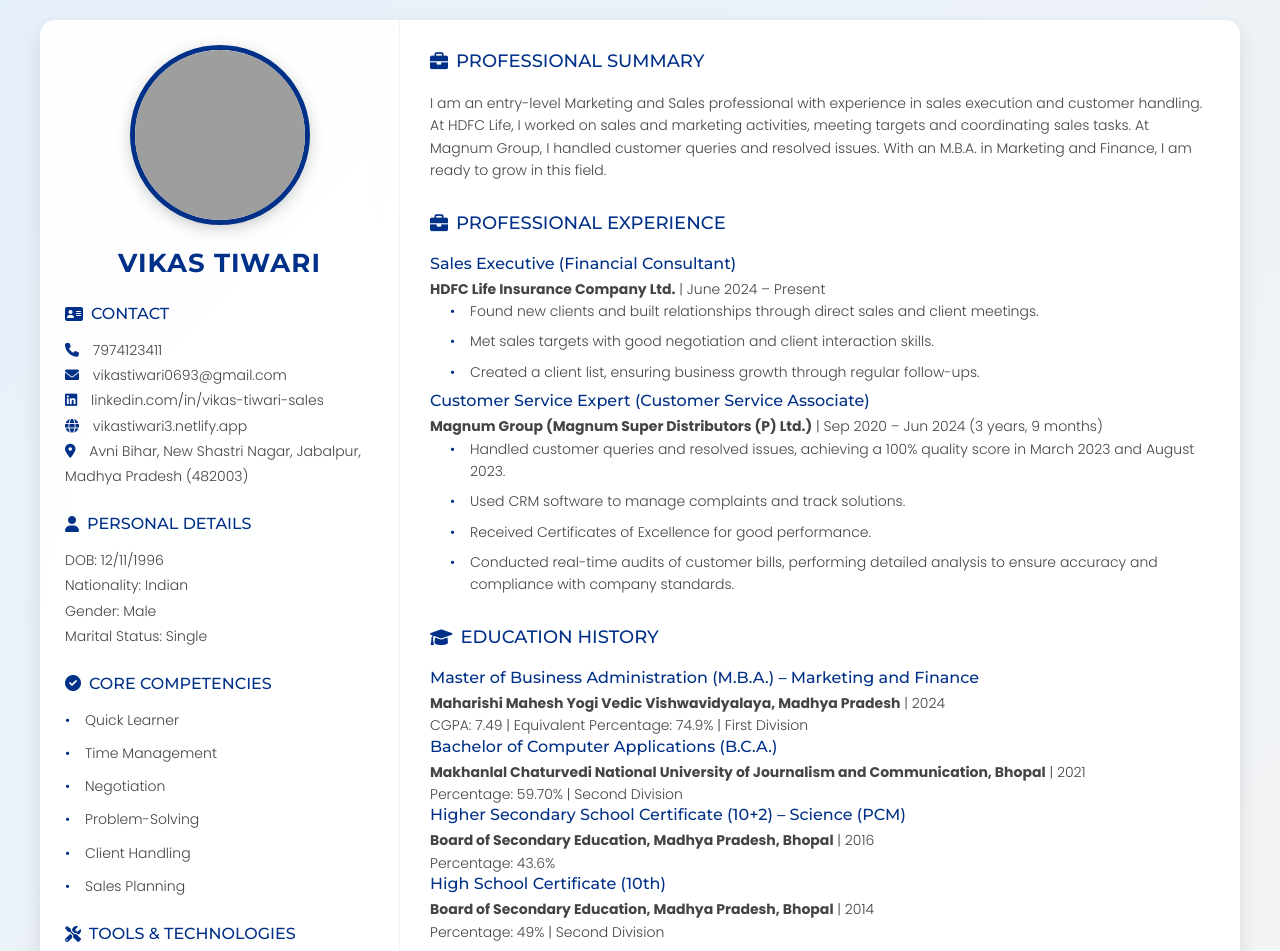
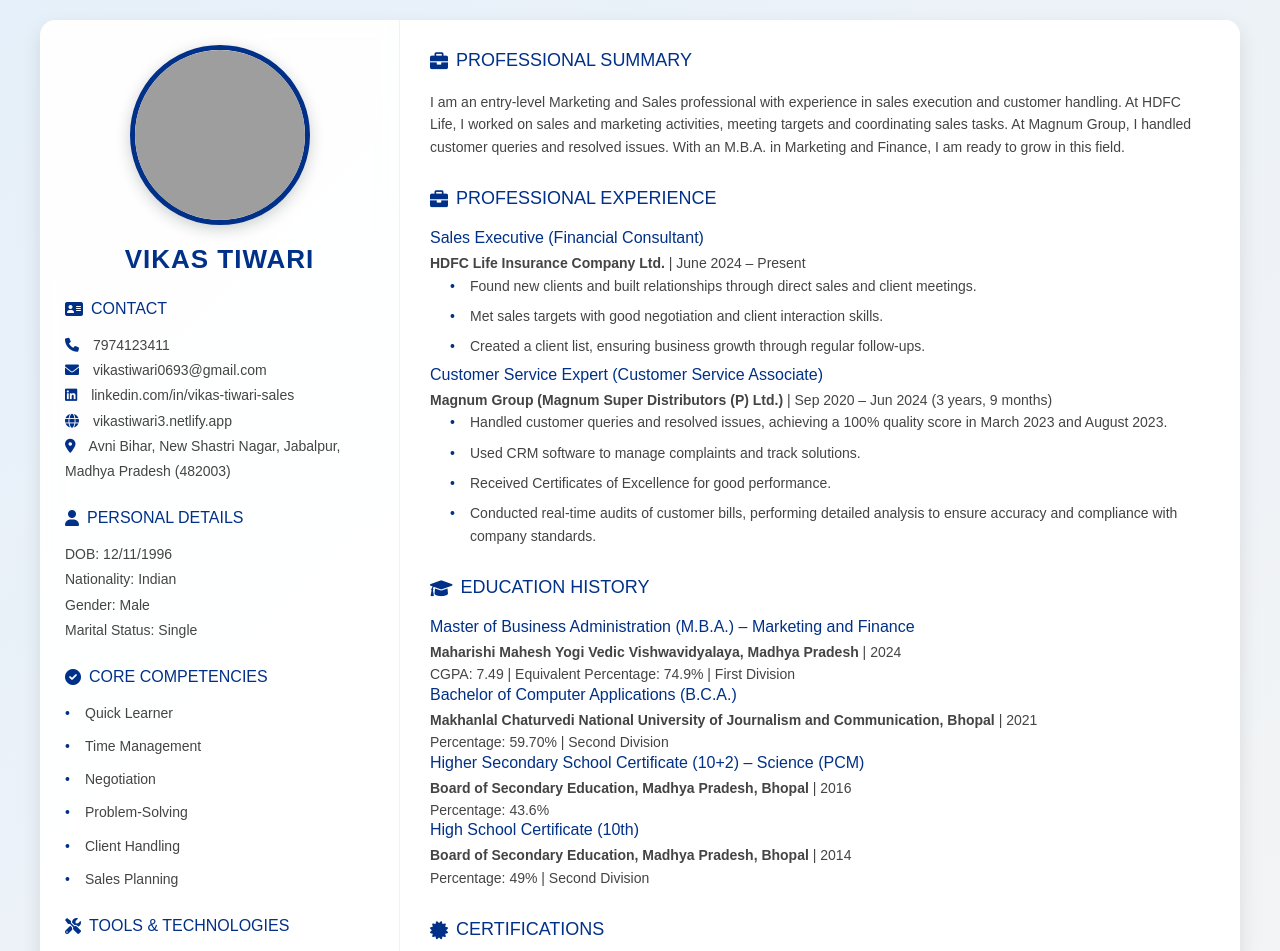
Before and after one commit to Universaltools693/VikasTiwariResume, a plain HTML site: page index.html in a window 1280 px wide. Shown: the top 951 px of the page. Drawn offline with Linux system fonts and the light colour scheme; grey boxes are pictures that could not be loaded.

Commit message:
Update index.html

```diff
--- a/index.html
+++ b/index.html
@@ -6,8 +6,8 @@
     <title>Vikas Tiwari Resume</title>
     <link rel="stylesheet" href="styles.css">
     <link rel="stylesheet" href="https://cdnjs.cloudflare.com/ajax/libs/font-awesome/6.0.0-beta3/css/all.min.css">
-    <!-- Adding Google Fonts -->
-    <link href="https://fonts.googleapis.com/css2?family=Poppins:wght@300;400;500;700&family=Montserrat:wght@400;500;700&display=swap" rel="stylesheet">
+    <!-- Google Fonts for Roboto -->
+    <link href="https://fonts.googleapis.com/css2?family=Roboto:wght@300;400;500;700&display=swap" rel="stylesheet">
 </head>
 <body>
     <!-- Greeting Pop-up -->
```
